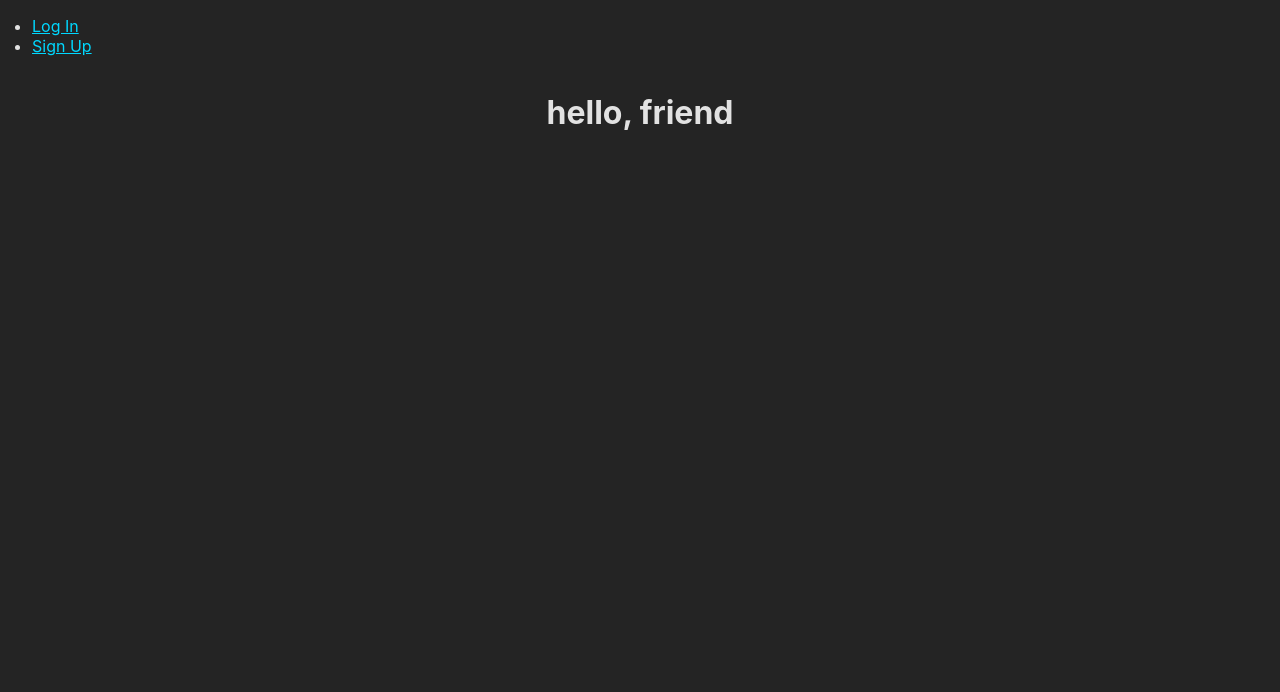
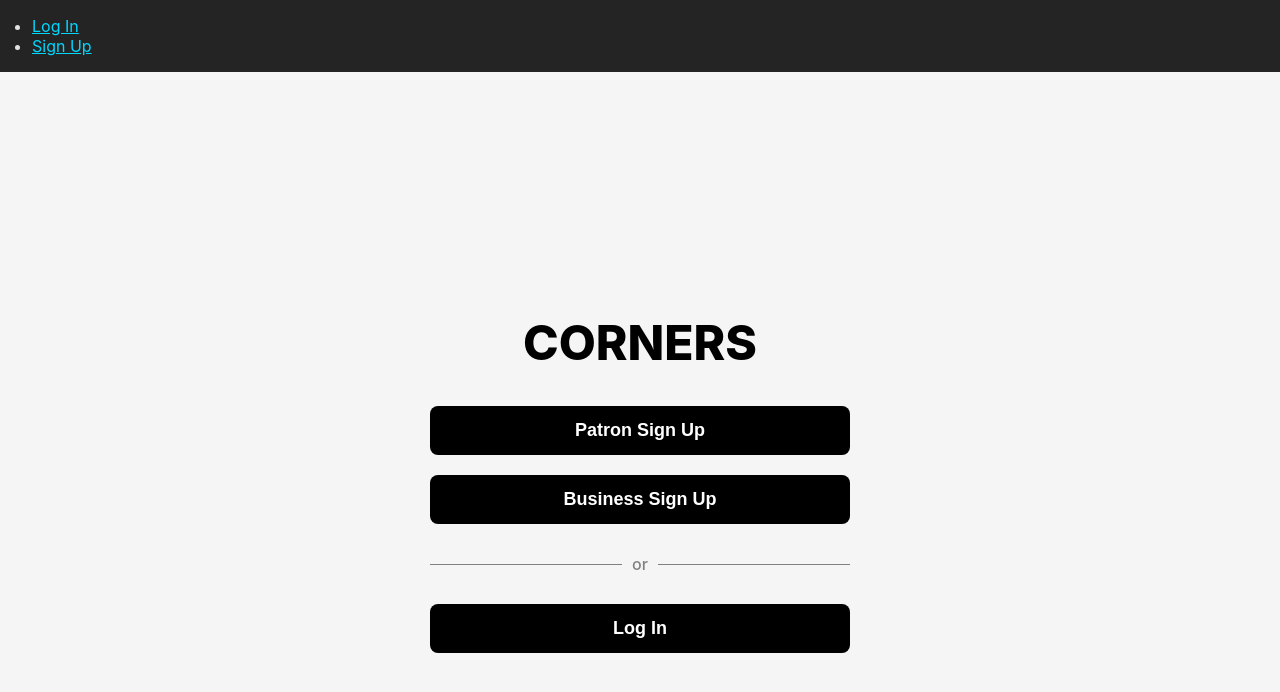
Before and after one commit to jurgenstevens/corners-front-end, a React (Vite) app: page / in a window 1280 px wide. Shown: the top 692 px of the page. Built offline with nearby package versions, Linux system fonts and the light colour scheme; no server answers.

Commit message:
Update login page styling.

```diff
--- a/index.html
+++ b/index.html
@@ -4,7 +4,7 @@
     <meta charset="UTF-8" />
     <link rel="icon" type="image/svg+xml" href="/vite.svg" />
     <meta name="viewport" content="width=device-width, initial-scale=1.0" />
-    <title>🚀</title>
+    <title>Corners</title>
   </head>
   <body>
     <div id="root"></div>
--- a/package.json
+++ b/package.json
@@ -13,7 +13,7 @@
     "jwt-decode": "^4.0.0",
     "react": "^18.2.0",
     "react-dom": "^18.2.0",
-    "react-router-dom": "^6.23.0"
+    "react-router-dom": "^6.30.3"
   },
   "devDependencies": {
     "@types/react": "^18.2.66",
--- a/src/pages/Landing/Landing.jsx
+++ b/src/pages/Landing/Landing.jsx
@@ -1,10 +1,40 @@
-// css
 import styles from './Landing.module.css'
 
-const Landing = ({ user }) => {
+const Landing = ({ user, onPatronSignUp, onBusinessSignUp, onLogin }) => {
   return (
     <main className={styles.container}>
-      <h1>hello, {user ? user.name : 'friend'}</h1>
+      <h1 className={styles.header}>CORNERS</h1>
+
+      {user && <h2 className={styles.subHeader}>Hello, {user.name}!</h2>}
+
+      <div className={styles.buttonsContainer}>
+        <button
+          className={styles.button}
+          onClick={onPatronSignUp}
+        >
+          Patron Sign Up
+        </button>
+
+        <button
+          className={styles.button}
+          onClick={onBusinessSignUp}
+        >
+          Business Sign Up
+        </button>
+
+        <div className={styles.orContainer}>
+          <div className={styles.line} />
+          <span className={styles.orText}>or</span>
+          <div className={styles.line} />
+        </div>
+
+        <button
+          className={styles.button}
+          onClick={onLogin}
+        >
+          Log In
+        </button>
+      </div>
     </main>
   )
 }
--- a/src/pages/Landing/Landing.module.css
+++ b/src/pages/Landing/Landing.module.css
@@ -1,5 +1,68 @@
 .container {
+  min-height: 100vh;
+  display: flex;
+  flex-direction: column;
+  justify-content: center;
+  padding: 0 16px;
+  background-color: #f5f5f5;
+}
+
+.header {
+  font-size: 48px;
+  font-weight: 800;
+  text-align: center;
+  margin-bottom: 24px;
+  color: #000;
+}
+
+.subHeader {
+  text-align: center;
+  margin-bottom: 32px;
+  font-weight: 500;
+}
+
+.buttonsContainer {
+  width: 100%;
+  max-width: 420px;
+  margin: 0 auto;
+}
+
+.button {
+  width: 100%;
+  background-color: #000;
+  color: #fff;
+  padding: 14px 0;
+  margin: 10px 0;
+  border-radius: 8px;
+  font-size: 18px;
+  font-weight: 600;
+  border: none;
+  cursor: pointer;
+  transition: transform 0.05s ease, opacity 0.15s ease;
+}
+
+.button:hover {
+  opacity: 0.9;
+}
+
+.button:active {
+  transform: scale(0.98);
+}
+
+.orContainer {
   display: flex;
   align-items: center;
-  flex-direction: column;
+  margin: 20px 0;
 }
+
+.line {
+  flex: 1;
+  height: 1px;
+  background-color: gray;
+}
+
+.orText {
+  margin: 0 10px;
+  color: gray;
+  font-weight: 500;
+}
--- a/src/pages/Login/Login.jsx
+++ b/src/pages/Login/Login.jsx
@@ -1,11 +1,6 @@
-// npm modules
 import { useState } from 'react'
 import { Link, useNavigate } from 'react-router-dom'
-
-// services
 import * as authService from '../../services/authService'
-
-// css
 import styles from './Login.module.css'
 
 const LoginPage = ({ handleAuthEvt }) => {
@@ -38,40 +33,43 @@ const LoginPage = ({ handleAuthEvt }) => {
   }
 
   const { email, password } = formData
-
-  const isFormInvalid = () => {
-    return !(email && password)
-  }
+  const isFormInvalid = () => !(email && password)
 
   return (
     <main className={styles.container}>
-      <h1>Log In</h1>
-      <p className={styles.message}>{message}</p>
-      <form autoComplete="off" onSubmit={handleSubmit} className={styles.form}>
-        <label className={styles.label}>
-          Email
+      <h1 className={styles.header}>Log In</h1>
+
+      {message && <p className={styles.message}>{message}</p>}
+
+      <form className={styles.form} onSubmit={handleSubmit} autoComplete="off">
         <input
-            type="text"
+          className={styles.input}
+          placeholder="Email"
+          type="email"
+          name="email"
           value={email}
-            name="email"
           onChange={handleChange}
         />
-        </label>
-        <label className={styles.label}>
-          Password
+
         <input
+          className={styles.input}
+          placeholder="Password"
           type="password"
+          name="password"
           value={password}
-            name="password"
           onChange={handleChange}
         />
-        </label>
-        <div>
-          <Link to="/">Cancel</Link>
-          <button className={styles.button} disabled={isFormInvalid()}>
+
+        <button
+          className={styles.button}
+          disabled={isFormInvalid()}
+        >
           Log In
         </button>
-        </div>
+
+        <Link to="/" className={styles.link}>
+          Cancel
+        </Link>
       </form>
     </main>
   )
--- a/src/pages/Login/Login.module.css
+++ b/src/pages/Login/Login.module.css
@@ -1,47 +1,79 @@
-input {
-  margin-left: 16px;
-  padding: 4px 8px;
-  font-size: 16px;
-  width: 300px;
+.container {
+  min-height: 100vh;
+  display: flex;
+  flex-direction: column;
+  justify-content: center;
+  padding: 0 16px;
+  color: #000;
+  background-color: #f5f5f5;
 }
 
-input[type="file"] {
-  padding: 0;
+.header {
+  font-size: 42px;
+  font-weight: 800;
+  text-align: center;
+  margin-bottom: 24px;
 }
 
-.container {
+.message {
+  text-align: center;
+  color: #dd1b16;
+  font-weight: 600;
+  margin-bottom: 16px;
+}
+
+.form {
+  width: 100%;
+  max-width: 420px;
+  margin: 0 auto;
   display: flex;
-  align-items: center;
   flex-direction: column;
 }
 
-.message {
-  margin-top: 0;
-  height: 22px;
-  color: #dd1b16;
-  font-size: 18px;
-  font-weight: bold;
+.input {
+  padding: 14px 12px;
+  font-size: 16px;
+  margin-bottom: 12px;
+  border-radius: 6px;
+  border: 1px solid #ccc;
 }
 
-.form {
-  display: flex;
-  flex-direction: column;
-  align-items: center;
-  margin-bottom: 50px;
-}
-
-.label {
-  width: 100%;
-  display: flex;
-  justify-content: end;
-  align-items: center;
-  margin-bottom: 8px;
+.input:focus {
+  outline: none;
+  border-color: #000;
 }
 
 .button {
-  margin-left: 16px;
+  width: 100%;
+  background-color: #000;
+  color: #fff;
+  padding: 14px 0;
+  margin-top: 10px;
+  border-radius: 8px;
+  font-size: 18px;
+  font-weight: 600;
+  border: none;
+  cursor: pointer;
+  transition: transform 0.05s ease, opacity 0.15s ease;
 }
 
-.form > label:last-of-type {
-  margin-bottom: 16px;
+.button:disabled {
+  opacity: 0.4;
+  cursor: not-allowed;
 }
+
+.button:hover:not(:disabled) {
+  opacity: 0.9;
+}
+
+.button:active:not(:disabled) {
+  transform: scale(0.98);
+}
+
+.link {
+  text-align: center;
+  margin-top: 16px;
+  color: #333;
+  text-decoration: underline;
+  cursor: pointer;
+}
```
Also changed, not shown: 1 other file (tests, documents, lock files or other folders). Lines whose indentation alone changed are shown as unchanged.
